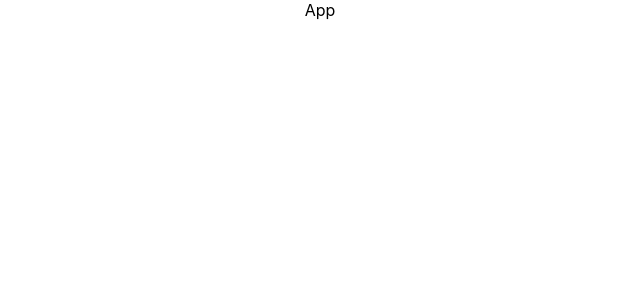
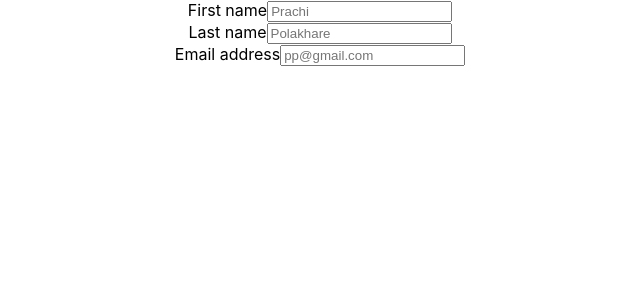
Before and after one commit to Prachi24599/form-app-hw, a React (Create React App) app: page / in a window 1280 px wide. Shown: the top 300 px of the page, without its empty margins (320-960 px from the left). Built offline with nearby package versions, Linux system fonts and the light colour scheme.

Commit message:
form structure created

```diff
--- a/package.json
+++ b/package.json
@@ -34,5 +34,8 @@
       "last 1 firefox version",
       "last 1 safari version"
     ]
+  },
+  "devDependencies": {
+    "tailwindcss": "^3.3.2"
   }
 }
--- a/public/index.html
+++ b/public/index.html
@@ -9,35 +9,10 @@
       name="description"
       content="Web site created using create-react-app"
     />
-    <link rel="apple-touch-icon" href="%PUBLIC_URL%/logo192.png" />
-    <!--
-      manifest.json provides metadata used when your web app is installed on a
-      user's mobile device or desktop. See https://developers.google.com/web/fundamentals/web-app-manifest/
-    -->
-    <link rel="manifest" href="%PUBLIC_URL%/manifest.json" />
-    <!--
-      Notice the use of %PUBLIC_URL% in the tags above.
-      It will be replaced with the URL of the `public` folder during the build.
-      Only files inside the `public` folder can be referenced from the HTML.
-
-      Unlike "/favicon.ico" or "favicon.ico", "%PUBLIC_URL%/favicon.ico" will
-      work correctly both with client-side routing and a non-root public URL.
-      Learn how to configure a non-root public URL by running `npm run build`.
-    -->
-    <title>React App</title>
+    <title>Form App</title>
   </head>
   <body>
     <noscript>You need to enable JavaScript to run this app.</noscript>
     <div id="root"></div>
-    <!--
-      This HTML file is a template.
-      If you open it directly in the browser, you will see an empty page.
-
-      You can add webfonts, meta tags, or analytics to this file.
-      The build step will place the bundled scripts into the <body> tag.
-
-      To begin the development, run `npm start` or `yarn start`.
-      To create a production bundle, use `npm run build` or `yarn build`.
-    -->
   </body>
 </html>
--- a/src/App.js
+++ b/src/App.js
@@ -1,7 +1,52 @@
 import "./App.css";
+import React, { useState } from "react";
 
 function App() {
-  return <div className="App">App</div>;
+  const [formData, setFormData] = useState({
+    firstName: "",
+    lastName: "",
+    email: "",
+  });
+  function changeHandler(event) {
+    const { name, value, checked, type } = event.target;
+    setFormData((prev) => ({ ...prev, [name]: value }));
+  }
+  return (
+    <div className="App">
+      <form>
+        <label htmlFor="firstName">First name</label>
+        <input
+          type="text"
+          name="firstName"
+          id="firstName"
+          placeholder="Prachi"
+          value={formData.firstName}
+          onChange={changeHandler}
+        />
+
+        <br />
+        <label htmlFor="lastName">Last name</label>
+        <input
+          type="text"
+          name="lastName"
+          id="lastName"
+          placeholder="Polakhare"
+          value={formData.lastName}
+          onChange={changeHandler}
+        />
+        <br />
+        <label htmlFor="email">Email address</label>
+        <input
+          type="text"
+          name="email"
+          id="email"
+          placeholder="pp@gmail.com"
+          value={formData.email}
+          onChange={changeHandler}
+        />
+      </form>
+    </div>
+  );
 }
 
 export default App;
```
Also changed, not shown: 1 other file (tests, documents, lock files or other folders).
